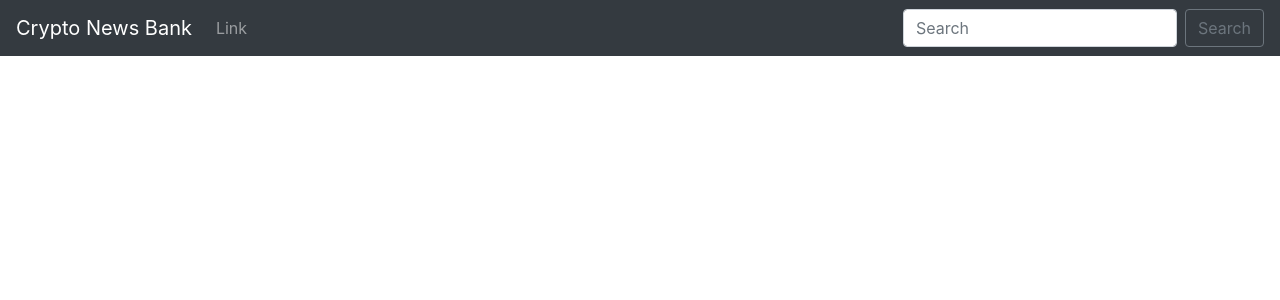
After one commit to Robbie08/CryptoWebApp, a Django app: template crypto/templates/base.html in a window 1280 px wide. The commit adds this page. Shown: the top 300 px of the page. Run offline with Django 3.2, Linux system fonts and the light colour scheme; the template is opened without the code that fills it, so the values that code supplies are empty; some libraries are stand-ins or nearby versions.

Commit message:
Incorporate Bootstrap to projects

```diff
--- /dev/null
+++ b/crypto/templates/base.html
@@ -0,0 +1,46 @@
+<!doctype html>
+<html lang="en">
+  <head>
+    <!-- Required meta tags -->
+    <meta charset="utf-8">
+    <meta name="viewport" content="width=device-width, initial-scale=1, shrink-to-fit=no">
+
+    <!-- Bootstrap CSS -->
+    <link rel="stylesheet" href="https://stackpath.bootstrapcdn.com/bootstrap/4.3.1/css/bootstrap.min.css" integrity="sha384-ggOyR0iXCbMQv3Xipma34MD+dH/1fQ784/j6cY/iJTQUOhcWr7x9JvoRxT2MZw1T" crossorigin="anonymous">
+
+    <title>Crypto News!</title>
+  </head>
+  <body>
+
+ <nav class="navbar navbar-expand-lg navbar-dark bg-dark">
+  <a class="navbar-brand" href="#">Crypto News Bank</a>
+  <button class="navbar-toggler" type="button" data-toggle="collapse" data-target="#navbarSupportedContent" aria-controls="navbarSupportedContent" aria-expanded="false" aria-label="Toggle navigation">
+    <span class="navbar-toggler-icon"></span>
+  </button>
+
+  <div class="collapse navbar-collapse" id="navbarSupportedContent">
+    <ul class="navbar-nav mr-auto">
+      <li class="nav-item">
+        <a class="nav-link" href="#">Link</a>
+      </li>
+    </ul>
+    <form class="form-inline my-2 my-lg-0">
+      <input class="form-control mr-sm-2" type="search" placeholder="Search" aria-label="Search">
+      <button class="btn btn-outline-secondary my-2 my-sm-0" type="submit">Search</button>
+    </form>
+  </div>
+</nav>
+ <br/>
+  <div class="container">
+    {% block content %}
+    {% endblock %}
+  </div>
+
+
+    <!-- Optional JavaScript -->
+    <!-- jQuery first, then Popper.js, then Bootstrap JS -->
+    <script src="https://code.jquery.com/jquery-3.3.1.slim.min.js" integrity="sha384-q8i/X+965DzO0rT7abK41JStQIAqVgRVzpbzo5smXKp4YfRvH+8abtTE1Pi6jizo" crossorigin="anonymous"></script>
+    <script src="https://cdnjs.cloudflare.com/ajax/libs/popper.js/1.14.7/umd/popper.min.js" integrity="sha384-UO2eT0CpHqdSJQ6hJty5KVphtPhzWj9WO1clHTMGa3JDZwrnQq4sF86dIHNDz0W1" crossorigin="anonymous"></script>
+    <script src="https://stackpath.bootstrapcdn.com/bootstrap/4.3.1/js/bootstrap.min.js" integrity="sha384-JjSmVgyd0p3pXB1rRibZUAYoIIy6OrQ6VrjIEaFf/nJGzIxFDsf4x0xIM+B07jRM" crossorigin="anonymous"></script>
+  </body>
+</html>
--- a/crypto/templates/home.html
+++ b/crypto/templates/home.html
@@ -1 +1,5 @@
-<h1>Hello World</h1>
+{% extends 'base.html' %}
+
+{% block content %}
+	<h1>Hello World!</h1>
+{% endblock %}
```
